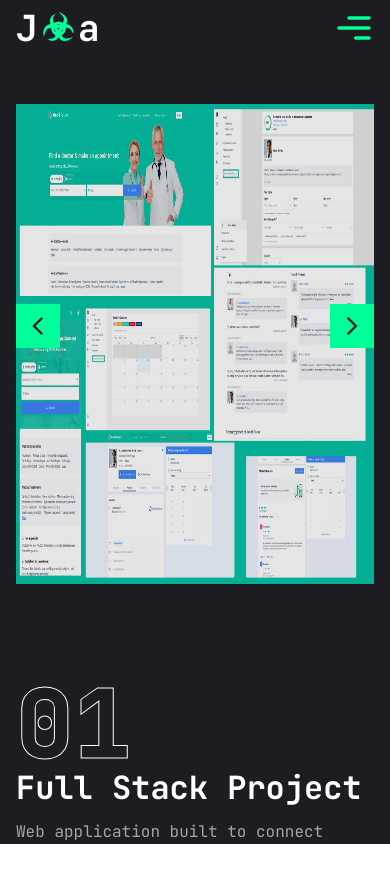
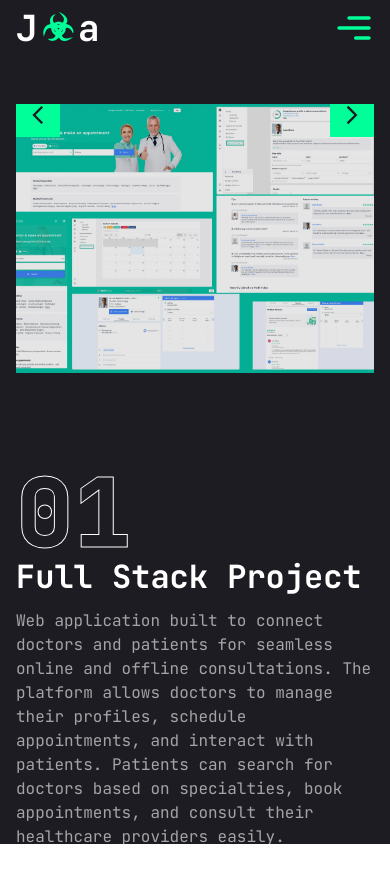
Before and after one commit to Sacarima/aleixo-portfolio, a Next.js app: page /projects in a window 390 px wide. Shown: the top 882 px of the page. Built offline with nearby package versions, Linux system fonts and the light colour scheme.

Commit message:
image update for mobile screen

```diff
--- a/app/projects/page.jsx
+++ b/app/projects/page.jsx
@@ -225,20 +225,24 @@ console.log("LIVE PROJECT 5 ->", project.live)
               {projects.map((project, index) => {
                 return (
                   <SwiperSlide key={index} className="w-full">
-                    <div className="h-[480px] xl:h-[480px] relative group flex justify-center items-center bg-pink-50/20">
+                    <div className="relative group bg-pink-50/20">
                       {/* overlay */}
-                      <div className="absolute top-0 bottom-0 w-full h-full bg-black/10 z-10"></div>
-                      <div className="w-full h-full relative">
+                      <div className="absolute inset-0 bg-black/10 z-10 pointer-events-none" />
+
+                      {/* Aspect-ratio box: 4:3 on phones, 16:9 from sm up */}
+                      <div className="relative w-full aspect-[4/3] sm:aspect-[16/9] overflow-hidden">
                         <Image
                           src={project.image}
-                          priority
                           alt={project.title}
                           fill
-                          className="object-fill  group-hover:scale-105 transition-all duration-500"
+                          priority
+                          className="object-cover group-hover:scale-105 transition-transform duration-500"
+                          sizes="(max-width: 640px) 100vw, (max-width: 1280px) 75vw, 50vw"
                         />
                       </div>
                     </div>
                   </SwiperSlide>
+
                 )
               }
               )}
```
